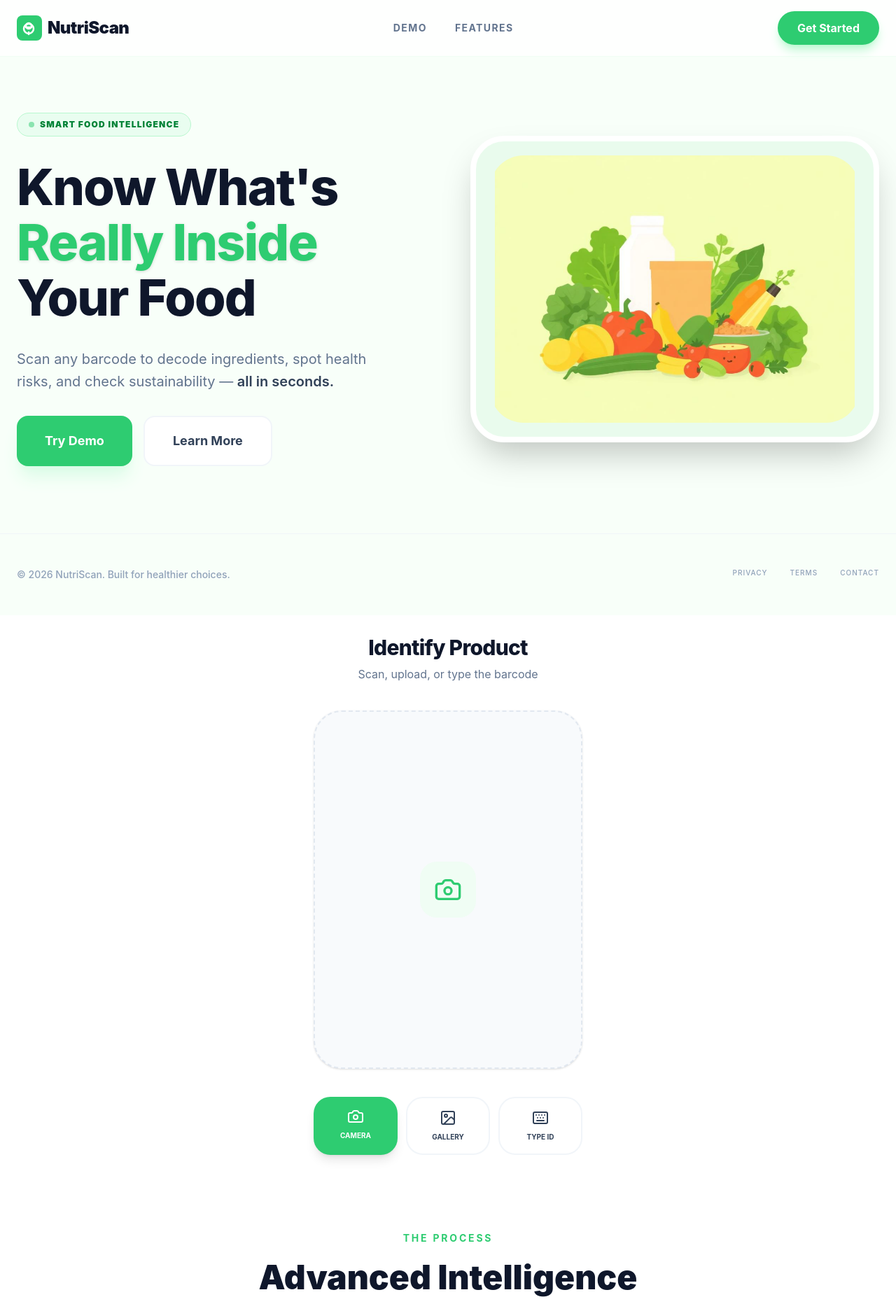
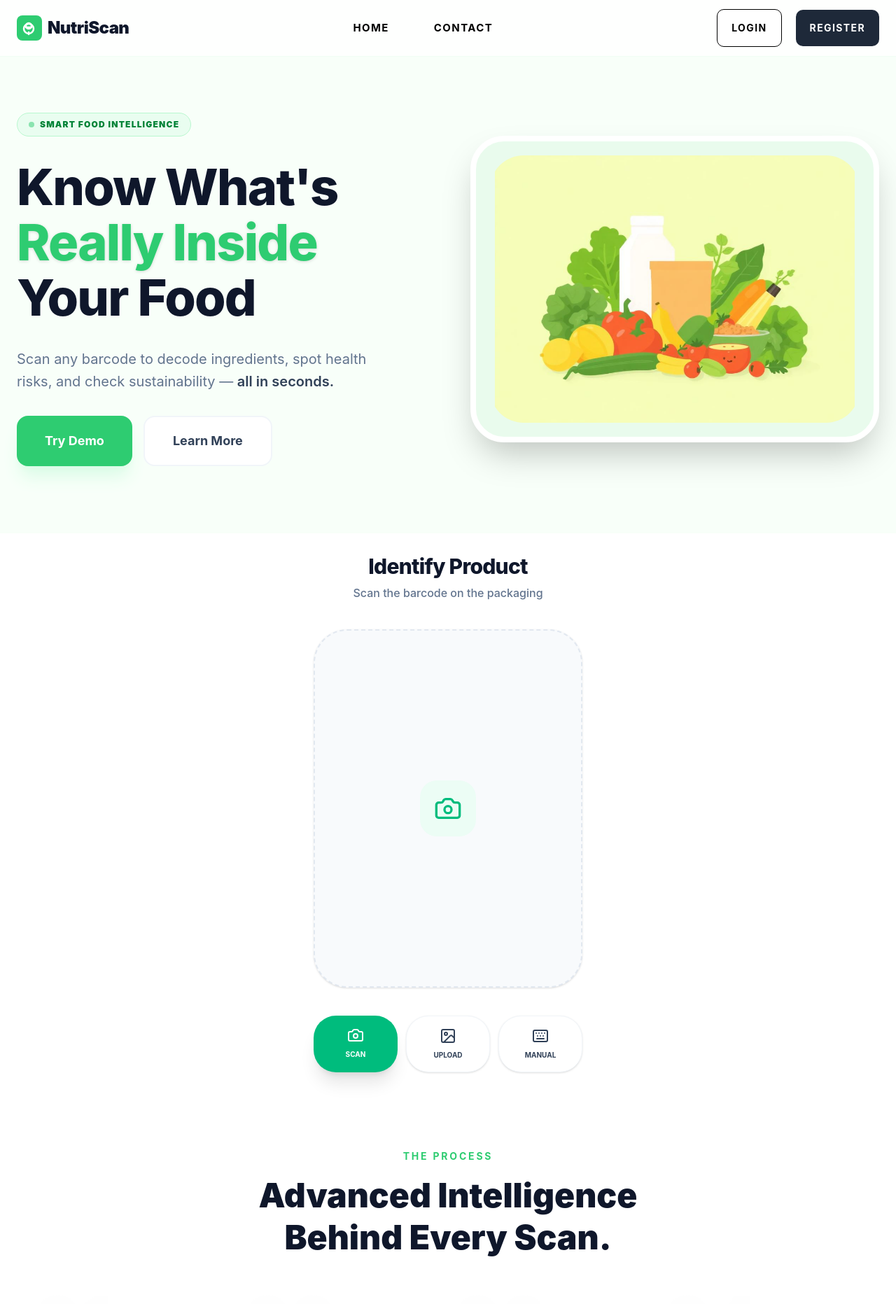
Before and after one commit to YashSawant027/NutriScan, a React (Vite) app in the folder Frontend/: page / in a window 1280 px wide. Shown: the top 1863 px of the page at 70% size. Built offline with nearby package versions, Linux system fonts and the light colour scheme.

Commit message:
nav bar fixed

```diff
--- a/Frontend/package.json
+++ b/Frontend/package.json
@@ -15,6 +15,7 @@
     "lucide-react": "^1.7.0",
     "react": "^19.2.4",
     "react-dom": "^19.2.4",
+    "react-router-dom": "^7.13.2",
     "tailwindcss": "^4.2.2"
   },
   "devDependencies": {
--- a/Frontend/src/App.jsx
+++ b/Frontend/src/App.jsx
@@ -1,4 +1,6 @@
 import React from 'react';
+import {Menu, X} from 'lucide-react';
+import { useState } from 'react'
 import ScannerPage from './Scanning';
 import HowItWorks from './Tutorial';
 import Reviews from './Reviews';
@@ -9,6 +11,12 @@ import DemoPage from './Demo';
 import Features from './Feature';
 
 export default function NutriScanLanding() {
+
+  const tabs = ['Home', 'Contact' ]
+  const newUser = ['Login', 'Register']
+  const ta = ['Home', 'Contact', 'Login', 'Register']
+  const [isopen, setisopen] = useState(false)
+
   return (
     // Main Container - Uses system-ui fonts to avoid external calls
     <div className="min-h-screen bg-[#f8fff9] font-sans antialiased text-slate-800">
@@ -31,15 +39,41 @@ export default function NutriScanLanding() {
           </div>
 
           {/* Navigation - Hidden on Mobile */}
-          <div className="hidden md:flex items-center gap-10 text-sm font-bold uppercase tracking-widest text-slate-500">
-            <a href="#demo" className="hover:text-[#2ecc71] transition-colors">Demo</a>
-            <a href="#features" className="hover:text-[#2ecc71] transition-colors">Features</a>
-          </div>
+          <ul className="hidden md:flex items-center gap-10 text-sm font-bold uppercase tracking-widest text-slate-500">
 
-          {/* Action Button */}
-          <button className="bg-[#2ecc71] text-white px-7 py-3 rounded-full font-bold shadow-lg shadow-green-200 hover:bg-[#27ae60] transition-all active:scale-95">
-            Get Started
+              {tabs.map((tab, index) => (
+            <li className='text-black text-[15px] py-2 px-3 rounded-[10px] cursor-pointer overflow-hidden relative group hover:text-[#2ecc71]'>
+              <span className='relative z-10'>{tab}</span></li>
+            ))}
+          </ul>
+
+{/* login register */}
+          <ul className="hidden md:flex items-center gap-5 text-sm font-bold uppercase tracking-widest text-slate-500">
+
+            <li className='bg-white py-4 px-5 rounded-[10px] text-black border hover:text-white cursor-pointer overflow-hidden relative group'>
+              <span className='bg-gray-700 top-0 left-0 w-0 h-full absolute group-hover:w-full transition-all duration-300 z-0'></span>
+              <span className='relative z-10'>Login</span></li>
+
+            <li className='bg-gray-800 py-4 px-5 rounded-[10px] text-white cursor-pointer overflow-hidden relative group'>
+              <span className='bg-gray-700 top-0 left-0 w-0 h-full absolute group-hover:w-full transition-all duration-300 z-0'></span>
+              <span className='relative z-10'>Register</span></li>
+          </ul>
+
+          {/* hamburger */}
+          <button className='md:hidden relative flex justify-center items-center' onClick={() => setisopen(!isopen)}>
+            <Menu className={`absolute transition-all duration-300 ${isopen? 'opacity-0 rotate-90' : 'opacity-100 rotate-0' }`}/>
+            <X className={`absolute transition-all duration-300 ${isopen? 'opacity-100 rotate-0' : 'opacity-0 rotate-90'}`}/>
           </button>
+        </div>
+
+
+        <div className='md:hidden relative'>
+          <ul className={`flex flex-col bg-white  absolute right-0 transition-all duration-300 gap-4 ${isopen? 'w-[80vw] h-[70vh] ': 'w-0 h-0'}`}>
+            {ta.map((t, index) => (
+            <li className='text-center mt-5 py-2 px-3 rounded-[10px] cursor-pointer overflow-hidden hover:text-[#2ecc71] text-black relative group'>
+              {t}</li>
+            ))}
+          </ul>
         </div>
       </nav>
 
@@ -90,15 +124,7 @@ export default function NutriScanLanding() {
         </div>
       </main>
 
-      {/* Footer / Features Preview */}
-      <footer className="max-w-7xl mx-auto px-6 border-t border-slate-100 py-12 flex flex-wrap justify-between gap-8 text-slate-400 font-medium text-sm">
-        <p>© 2026 NutriScan. Built for healthier choices.</p>
-        <div className="flex gap-8 uppercase tracking-widest text-[10px]">
-          <span>Privacy</span>
-          <span>Terms</span>
-          <span>Contact</span>
-        </div>
-      </footer>
+
       <ScannerPage/>
       <HowItWorks/>
       <Reviews/>
--- a/Frontend/src/Scanning.jsx
+++ b/Frontend/src/Scanning.jsx
@@ -1,5 +1,6 @@
-import React, { useState, useEffect, useRef } from 'react';
-import { Html5Qrcode } from 'html5-qrcode';
+import React, { useState, useRef } from 'react';
+// Added Html5QrcodeSupportedFormats to the import
+import { Html5Qrcode, Html5QrcodeSupportedFormats } from 'html5-qrcode';
 import { Camera, Image as ImageIcon, Keyboard, X, ArrowRight } from 'lucide-react';
 import ScanResult from './ScanResult';
 
@@ -11,18 +12,35 @@ export default function NutriScanner() {
   const [scanResultData, setScanResultData] = useState(null);
   const qrCodeRef = useRef(null);
 
-  // 1. Handle Live Camera Scanning
+  // 1. Handle Live Camera Scanning (UPDATED FOR 1D BARCODES)
   const startCamera = async () => {
     setIsScanning(true);
     setShowManualInput(false);
     setScanResultData(null);
+
     const html5QrCode = new Html5Qrcode("reader");
     qrCodeRef.current = html5QrCode;
+
+    // CONFIGURATION FOR PRODUCT BARCODES
+    const qrConfig = {
+      fps: 20,
+      // Rectangular box (280x160) is MUCH better for catching long 1D barcodes
+      qrbox: { width: 280, height: 160 },
+      aspectRatio: 1.0,
+      // CRITICAL: Explicitly enable EAN and UPC formats
+      formatsToSupport: [
+        Html5QrcodeSupportedFormats.EAN_13,
+        Html5QrcodeSupportedFormats.EAN_8,
+        Html5QrcodeSupportedFormats.UPC_A,
+        Html5QrcodeSupportedFormats.UPC_E,
+        Html5QrcodeSupportedFormats.CODE_128
+      ]
+    };
 
     try {
       await html5QrCode.start(
         { facingMode: "environment" },
-        { fps: 10, qrbox: { width: 250, height: 250 } },
+        qrConfig,
         (decodedText) => {
           handleSuccess(decodedText);
           stopCamera();
@@ -36,7 +54,11 @@ export default function NutriScanner() {
 
   const stopCamera = async () => {
     if (qrCodeRef.current) {
-      await qrCodeRef.current.stop();
+      try {
+        await qrCodeRef.current.stop();
+      } catch (err) {
+        console.error("Stop Error:", err);
+      }
       qrCodeRef.current = null;
       setIsScanning(false);
     }
@@ -47,12 +69,14 @@ export default function NutriScanner() {
     const file = e.target.files[0];
     if (!file) return;
     setIsProcessing(true);
+
     const html5QrCode = new Html5Qrcode("reader");
     try {
+      // Scan file with 1D formats enabled
       const decodedText = await html5QrCode.scanFile(file, true);
       handleSuccess(decodedText);
     } catch (err) {
-      alert("Could not find a valid barcode. Please try a clearer photo.");
+      alert("No barcode detected. Ensure the photo is clear and horizontal.");
       setIsProcessing(false);
     }
   };
@@ -63,13 +87,9 @@ export default function NutriScanner() {
     try {
       const response = await fetch(`http://localhost:8000/api/scan/${barcode}`);
       const data = await response.json();
-      if (data.error) {
-        alert("Product not found.");
-      } else {
-        setScanResultData(data);
-      }
+      setScanResultData(data);
     } catch (error) {
-      alert("Backend connection failed.");
+      alert("Backend connection failed. Is FastAPI running?");
     } finally {
       setIsProcessing(false);
       setShowManualInput(false);
@@ -81,80 +101,76 @@ export default function NutriScanner() {
 
       <div className="text-center mb-10">
         <h1 className="text-3xl font-extrabold tracking-tight">Identify Product</h1>
-        <p className="text-slate-500 mt-2">Scan, upload, or type the barcode</p>
+        <p className="text-slate-500 mt-2 font-medium">Scan the barcode on the packaging</p>
       </div>
 
-      <div className="relative w-full max-w-sm aspect-[3/4] bg-slate-50 rounded-[2.5rem] border-2 border-dashed border-slate-200 flex flex-col items-center justify-center overflow-hidden shadow-sm">
+      <div className="relative w-full max-w-sm aspect-[3/4] bg-slate-50 rounded-[3rem] border-2 border-dashed border-slate-200 flex flex-col items-center justify-center overflow-hidden shadow-sm">
 
         <div id="reader" className={`absolute inset-0 w-full h-full ${isScanning ? 'opacity-100' : 'opacity-0'}`}></div>
 
-        {/* DEFAULT VIEW: Icons and Manual Input */}
         {!isScanning && !isProcessing && (
           <div className="flex flex-col items-center gap-6 z-10 p-8 w-full">
             {!showManualInput ? (
-              <div className="w-20 h-20 bg-green-50 rounded-3xl flex items-center justify-center text-[#2ecc71]">
+              <div className="w-20 h-20 bg-emerald-50 rounded-3xl flex items-center justify-center text-emerald-500">
                 <Camera size={40} />
               </div>
             ) : (
               <div className="w-full flex flex-col items-center gap-4 animate-in fade-in zoom-in duration-300">
-                <div className="w-full bg-white border-2 border-[#2ecc71] rounded-2xl p-4 flex items-center gap-3">
+                <div className="w-full bg-white border-2 border-emerald-500 rounded-2xl p-4 flex items-center gap-3 shadow-lg">
                    <Keyboard className="text-slate-400" size={20}/>
                    <input
                     type="text"
-                    placeholder="Enter Barcode Number"
+                    placeholder="Enter Barcode"
                     className="flex-1 outline-none text-lg font-bold tracking-widest"
                     value={manualBarcode}
                     onChange={(e) => setManualBarcode(e.target.value)}
                    />
-                   <button
-                    onClick={() => handleSuccess(manualBarcode)}
-                    className="bg-[#2ecc71] text-white p-2 rounded-xl"
-                   >
+                   <button onClick={() => handleSuccess(manualBarcode)} className="bg-emerald-500 text-white p-2 rounded-xl">
                     <ArrowRight size={20}/>
                    </button>
                 </div>
-                <button onClick={() => setShowManualInput(false)} className="text-sm font-bold text-slate-400">Cancel</button>
+                <button onClick={() => setShowManualInput(false)} className="text-sm font-bold text-slate-400 uppercase tracking-widest">Cancel</button>
               </div>
             )}
           </div>
         )}
 
-        {/* SCANNING OVERLAY */}
         {isScanning && (
           <div className="absolute inset-0 flex flex-col items-center justify-center pointer-events-none z-20">
-            <div className="w-56 h-56 border-2 border-[#2ecc71] rounded-3xl relative">
-              <div className="absolute w-full h-1 bg-[#2ecc71] shadow-[0_0_15px_#2ecc71] animate-scan-move"></div>
+            {/* Wider Scan Area for 1D Barcodes */}
+            <div className="w-72 h-40 border-2 border-emerald-500 rounded-2xl relative shadow-[0_0_20px_rgba(16,185,129,0.2)]">
+              <div className="absolute w-full h-1 bg-emerald-500 shadow-[0_0_15px_#10b981] animate-scan-move"></div>
             </div>
-            <button onClick={stopCamera} className="mt-12 bg-white p-3 rounded-full text-red-500 pointer-events-auto shadow-lg"><X size={24}/></button>
+            <button onClick={stopCamera} className="mt-12 bg-white p-3 rounded-full text-rose-500 pointer-events-auto shadow-xl">
+              <X size={24}/>
+            </button>
           </div>
         )}
 
-        {/* PROCESSING LOADER */}
         {isProcessing && (
-          <div className="absolute inset-0 bg-white/80 backdrop-blur-sm z-40 flex flex-col items-center justify-center">
-            <div className="w-10 h-10 border-4 border-slate-200 border-t-[#2ecc71] rounded-full animate-spin"></div>
-            <p className="mt-4 font-bold text-slate-600 tracking-tight">Analyzing...</p>
+          <div className="absolute inset-0 bg-white/90 backdrop-blur-sm z-40 flex flex-col items-center justify-center">
+            <div className="w-12 h-12 border-4 border-slate-100 border-t-emerald-500 rounded-full animate-spin"></div>
+            <p className="mt-4 font-black text-slate-600 uppercase text-[10px] tracking-[0.3em]">Decoding Barcode...</p>
           </div>
         )}
       </div>
 
-      {/* FOOTER BUTTONS */}
       {!isScanning && !isProcessing && (
         <div className="grid grid-cols-3 gap-3 w-full max-w-sm mt-10">
-          <button onClick={startCamera} className="flex flex-col items-center gap-2 p-4 bg-[#2ecc71] text-white rounded-3xl shadow-lg active:scale-95 transition-all">
+          <button onClick={startCamera} className="flex flex-col items-center gap-2 p-4 bg-emerald-500 text-white rounded-[2rem] shadow-xl active:scale-95 transition-all">
             <Camera size={24} />
-            <span className="font-bold text-[10px] uppercase">Camera</span>
+            <span className="font-bold text-[10px] uppercase">Scan</span>
           </button>
 
-          <label className="flex flex-col items-center gap-2 p-4 bg-white border-2 border-slate-100 text-slate-700 rounded-3xl cursor-pointer active:scale-95 transition-all">
+          <label className="flex flex-col items-center gap-2 p-4 bg-white border border-slate-100 text-slate-700 rounded-[2rem] cursor-pointer shadow-sm active:scale-95 transition-all">
             <ImageIcon size={24} />
-            <span className="font-bold text-[10px] uppercase">Gallery</span>
+            <span className="font-bold text-[10px] uppercase">Upload</span>
             <input type="file" accept="image/*" className="hidden" onChange={handleFileUpload} />
           </label>
 
-          <button onClick={() => setShowManualInput(true)} className="flex flex-col items-center gap-2 p-4 bg-white border-2 border-slate-100 text-slate-700 rounded-3xl active:scale-95 transition-all">
+          <button onClick={() => setShowManualInput(true)} className="flex flex-col items-center gap-2 p-4 bg-white border border-slate-100 text-slate-700 rounded-[2rem] shadow-sm active:scale-95 transition-all">
             <Keyboard size={24} />
-            <span className="font-bold text-[10px] uppercase">Type ID</span>
+            <span className="font-bold text-[10px] uppercase">Manual</span>
           </button>
         </div>
       )}
@@ -164,9 +180,9 @@ export default function NutriScanner() {
       )}
 
       <style>{`
-        @keyframes scan-move { 0%, 100% { top: 0%; } 50% { top: 100%; } }
-        .animate-scan-move { position: absolute; animation: scan-move 2.5s ease-in-out infinite; }
-        #reader video { object-fit: cover !important; border-radius: 2.5rem; }
+        @keyframes scan-move { 0%, 100% { top: 10%; } 50% { top: 90%; } }
+        .animate-scan-move { position: absolute; animation: scan-move 2.0s ease-in-out infinite; }
+        #reader video { object-fit: cover !important; border-radius: 3rem; }
       `}</style>
     </div>
   );
```
Also changed, not shown: 1 other file (tests, documents, lock files or other folders).
